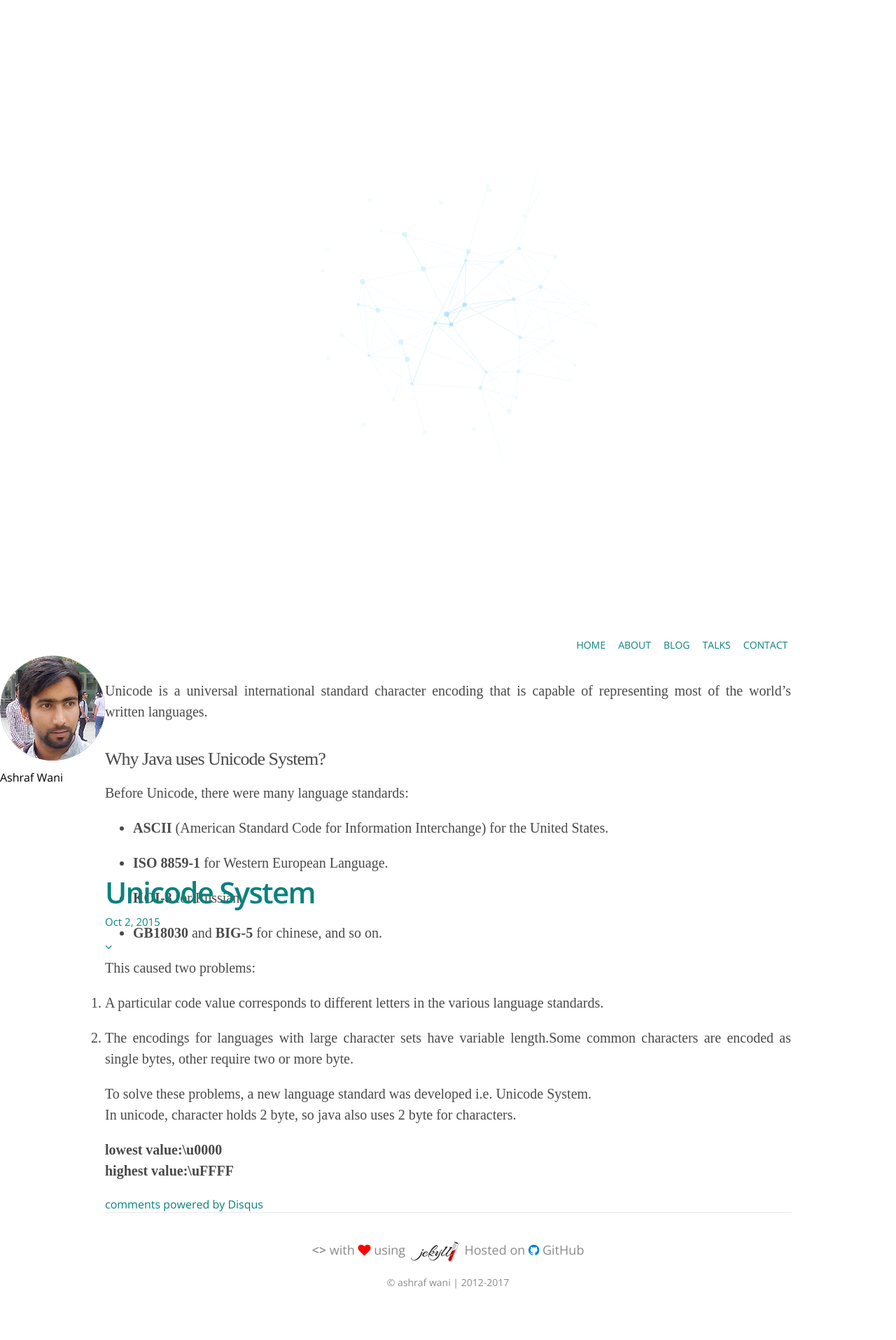
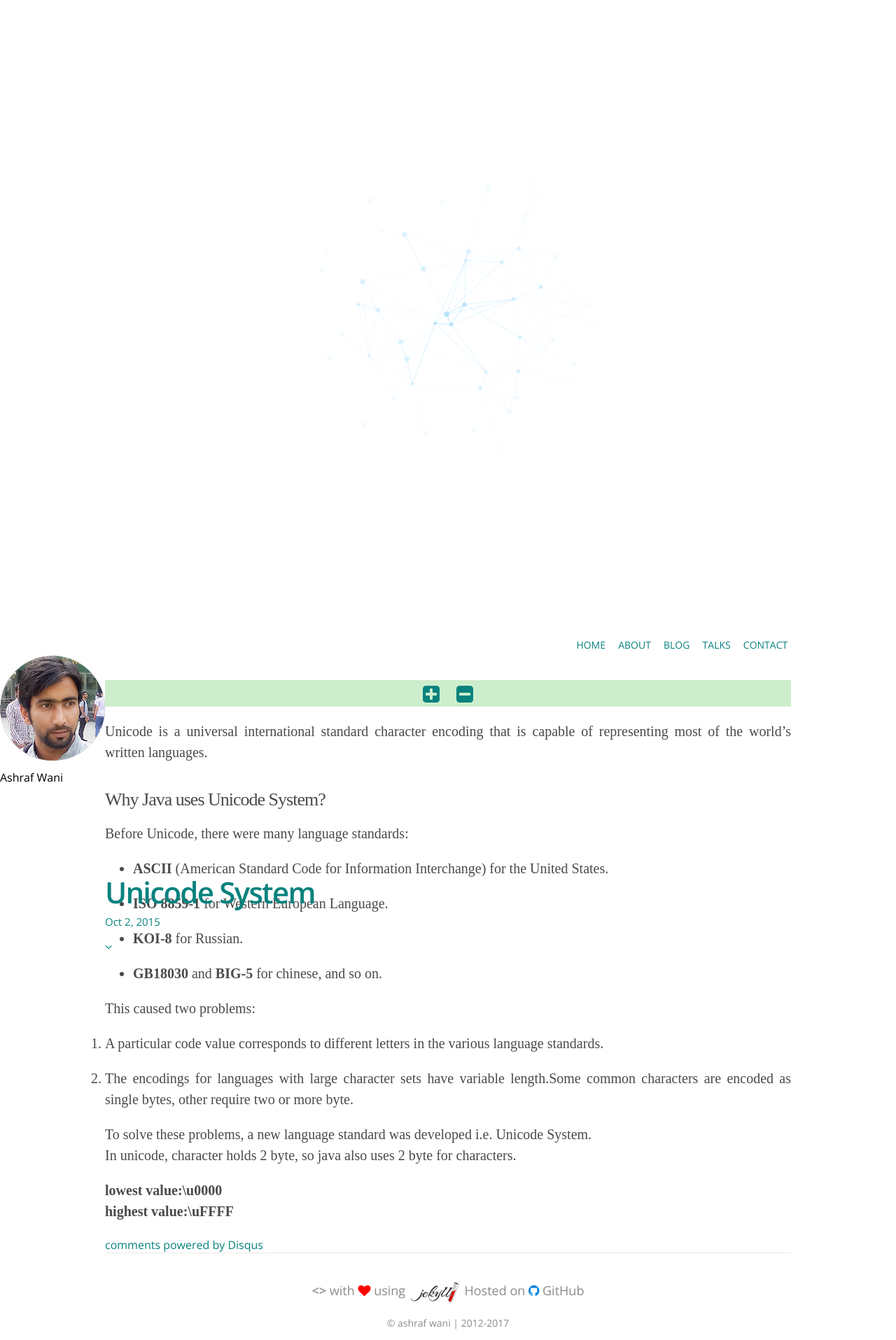
Before and after one commit to ashrafwani/ashrafwani.github.io, a Jekyll site: the page built from _posts/15-10-02-unicode-system.markdown, in a window 1280 px wide. Shown: the whole page at 70% size. Built offline with Jekyll 4.4.1, drawn with Linux system fonts in a browser that asks for light colours; nearby versions of some CDN libraries; comment, search, counter and statistics services are not loaded; before the commit the page ends 1857 px from its top, so only the background shows below that.

Commit message:
Update post.html

```diff
--- a/_layouts/post.html
+++ b/_layouts/post.html
@@ -1,11 +1,14 @@
 ---
 layout: posts
 ---
-
 <div class="post">
 
   <!-- Go to www.addthis.com/dashboard to customize your tools -->
-  <div class="addthis_sharing_toolbox"></div>
+    <div class="addthis_sharing_toolbox"></div>
+    <div id="fontlinks">
+    <a href="#" id="incfont" class="button buttonfont"><i class="fa fa-plus-square" aria-hidden="true"></i></a>
+    <a href="#" id="decfont" class="button buttonfont"><i class="fa fa-minus-square" aria-hidden="true"></i></a>
+    </div>
 
   <article class="post-content">
   {{ content }}
@@ -27,3 +30,18 @@ layout: posts
     <a href="http://disqus.com" class="dsq-brlink">comments powered by <span class="logo-disqus">Disqus</span></a>
 
 </div>
+
+<script type="text/javascript">
+   $(document).ready(function() {
+    $('#incfont').click(function(){
+        curSize= parseInt($('article.post-content p').css('font-size')) + 2;
+    if(curSize<=30)
+        $('article.post-content p').css('font-size', curSize);
+        });
+    $('#decfont').click(function(){
+        curSize= parseInt($('article.post-content p').css('font-size')) - 2;
+    if(curSize>=12)
+        $('article.post-content p').css('font-size', curSize);
+        });
+  });
+</script>
```
